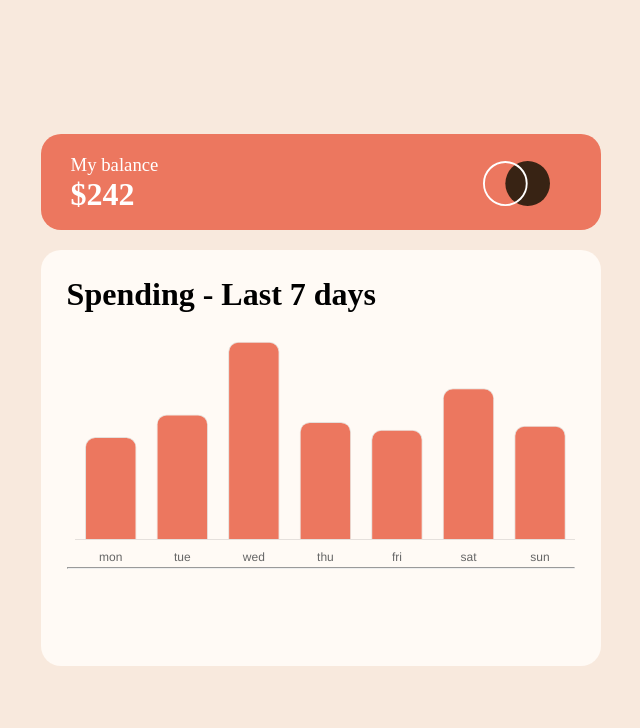
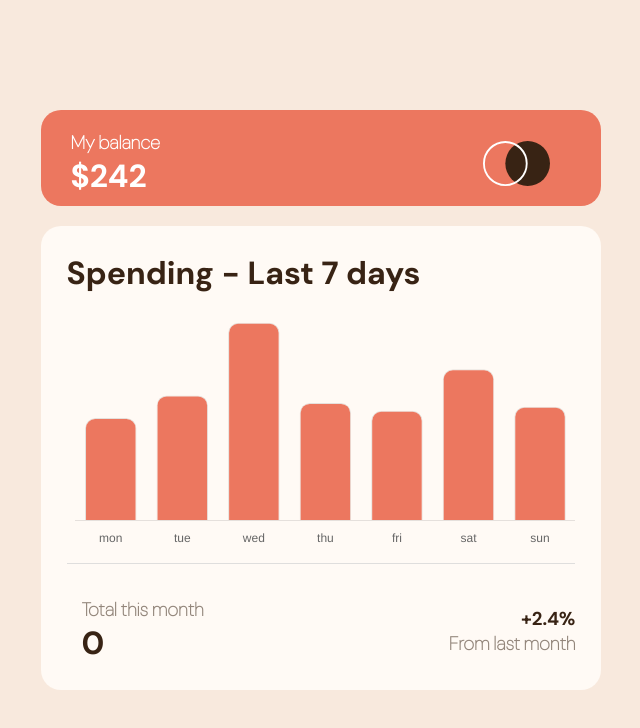
Before and after one commit to DeiviHerreraDiaz09/FrontendTest, a React (Vite) app: page / in a window 1280 px wide. Shown: the top 728 px of the page, without its empty margins (319-959 px from the left). Built offline with nearby package versions, Linux system fonts and the light colour scheme.

Commit message:
Expenses component complete

```diff
--- a/src/assets/ExpensesComponent/ExpensesComponent.css
+++ b/src/assets/ExpensesComponent/ExpensesComponent.css
@@ -1,3 +1,13 @@
+@font-face {
+    font-family: ExpensesProjet;
+    src: url("../ExpensesComponent/fonts/DMSans_24pt-Thin.ttf");
+}
+
+@font-face {
+    font-family: ExpensesProjetBold;
+    src: url("../ExpensesComponent/fonts/DMSans_24pt-Bold.ttf");
+}
+
 * {
     padding: 0;
     margin: 0;
@@ -5,62 +15,117 @@
 }
 
 .expensescomponent {
-    background-color: hsl(27, 66%, 92%);
+    display: flex;
+    flex-direction: column;
+    justify-content: center;
+    align-items: center;
+    gap: 20px;
     height: 100vh;
     width: 100%;
-    display: flex;
-    justify-content: center;
-    align-items: center;
-    flex-direction: column;
-    gap: 20px;
+    background-color: hsl(27, 66%, 92%);
 }
 
 .myBalance {
-    /* border: 1px solid; */
     display: grid;
     grid-template-columns: 70% 30%;
+    width: 35rem;
+    height: 6rem;
     border-radius: 20px;
     background-color: hsl(10, 79%, 65%);
-    width: 35rem;
-    height: 6rem;
 }
 
 .count {
     padding: 5%;
     margin-left: 10px;
-    /* border: 1px solid; */
     color: white;
 }
 
 .count>h3 {
-    font-weight: 100;
+    font-weight: 600;
+    font-family: ExpensesProjet;
 }
 
+.count>h1 {
+    font-family: ExpensesProjetBold;
+}
 
 .logo {
+    width: 100%;
+    height: 100%;
     background-image: url("/src/assets/ExpensesComponent/images/logo.svg");
     background-position: center;
     background-repeat: no-repeat;
     background-size: 40%;
-    width: 100%;
-    height: 100%;
 }
 
-/* ----------------- */
-
 .cardBalance {
+    width: 35rem;
+    height: 29rem;
+    padding: 2%;
+    font-family: ExpensesProjetBold;
     border-radius: 20px;
     background-color: hsl(33, 100%, 98%);
-    width: 35rem;
-    height: 26rem;
-    padding: 2%;
+}
 
+.cardBalance>h1 {
+    font-weight: 100;
+    color: hsl(25, 47%, 15%);
+}
+
+hr {
+    margin-top: 15px;
+    margin-bottom: 15px;
+    border: none;
+    border-top: 0.5px solid hsl(30, 3%, 87%);
 }
 
 .columns {
     width: 100%;
+    height: 15rem;
     border: 1px solid;
-    height: 15rem;
+}
+
+.totalMonth {
     display: grid;
-    grid-template-columns: 14.28% 14.28% 14.28% 14.28% 14.28% 14.28% 14.28%;
+    grid-template-columns: 70% 30%;
+    width: 100%;
+    height: 25%;
 }
+
+.total {
+    display: flex;
+    flex-direction: column;
+    justify-content: center;
+    margin-left: 15px;
+}
+
+.total>h3 {
+    font-family: ExpensesProjet;
+    font-weight: 800;
+    color: hsl(28, 10%, 53%);
+}
+
+.total>h1 {
+    font-family: ExpensesProjetBold;
+    font-weight: 800;
+    color: hsl(25, 47%, 15%);
+}
+
+.percentage {
+    display: flex;
+    flex-direction: column;
+    align-items: end;
+    justify-content: center;
+}
+
+.percentage>h3:nth-of-type(1) {
+    color: hsl(25, 47%, 15%);
+    font-weight: 700;
+    font-family: ExpensesProjetBold;
+}
+
+.percentage>h3:nth-of-type(2) {
+    color: hsl(28, 10%, 53%);
+    font-weight: 700;
+    font-family: ExpensesProjet;
+}
--- a/src/assets/ExpensesComponent/ExpensesComponent.jsx
+++ b/src/assets/ExpensesComponent/ExpensesComponent.jsx
@@ -14,8 +14,7 @@ import "./ExpensesComponent.css";
 const ExpensesComponent = () => {
   const [data, setData] = useState([]);
   const [money, setMoney] = useState(Number);
-
-  console.log("Esta es la plata", money);
+  const [hoveredTotal, setHoveredTotal] = useState(0);
 
   const calculateTotal = (data) => {
     let totalCount = 0;
@@ -84,6 +83,17 @@ const ExpensesComponent = () => {
       legend: {
         display: false,
       },
+      tooltip: {
+        enabled: true,
+      },
+    },
+    onHover: (event, chartElement) => {
+      if (chartElement.length) {
+        const index = chartElement[0].index;
+        setHoveredTotal(data[index].total);
+      } else {
+        setHoveredTotal(0);
+      }
     },
   };
 
@@ -116,6 +126,17 @@ const ExpensesComponent = () => {
         )}
 
         <hr />
+
+        <div className="totalMonth">
+          <div className="total">
+            <h3>Total this month</h3>
+            <h1>{hoveredTotal}</h1>
+          </div>
+          <div className="percentage">
+            <h3>+2.4%</h3>
+            <h3>From last month</h3>
+          </div>
+        </div>
       </div>
     </div>
   );
```
Also changed, not shown: src/assets/ExpensesComponent/fonts/DMSans_24pt-Bold.ttf (added), src/assets/ExpensesComponent/fonts/DMSans_24pt-Thin.ttf (added).
